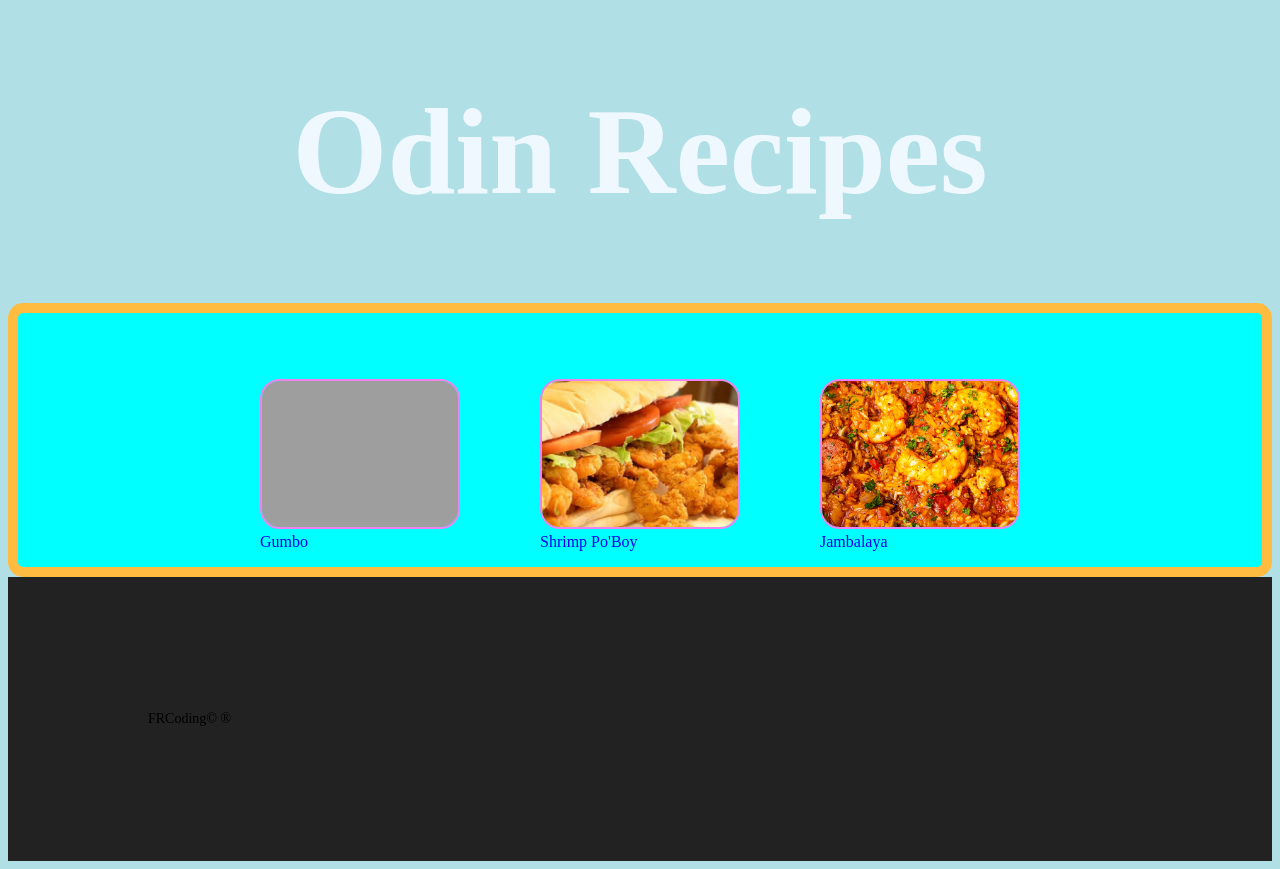
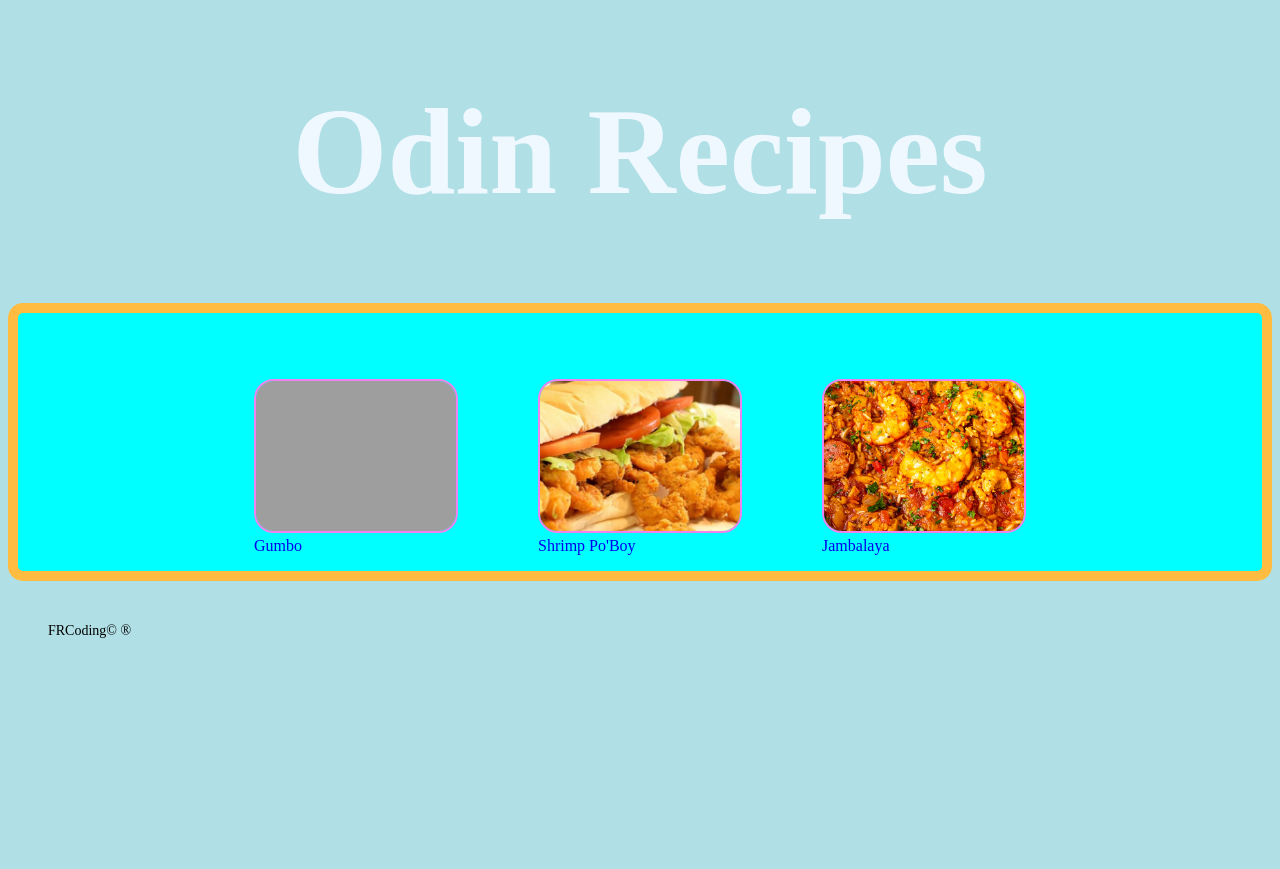
Before and after one commit to FRJ74/odin-recipes, a plain HTML site: page index.html in a window 1280 px wide. After the commit the page ends 800 px from the top, so only its background shows below. Drawn offline with Linux system fonts and the light colour scheme; grey boxes are pictures that could not be loaded.

Commit message:
Add stylings for footer

```diff
--- a/index.html
+++ b/index.html
@@ -39,11 +39,11 @@
                 </figcaption>
 
             </figure>
+
         </div>
     </div>
     <footer>
-       <p>FRCoding&copy; &reg;</p>
-       <p></p>
+       <p class="footer">FRCoding&copy; &reg;</p>
     </footer>
 
 </body>
--- a/styles.css
+++ b/styles.css
@@ -1,8 +1,8 @@
 /* Global stylings */
 
-* {
+/* {
     box-sizing: border-box;
-  }
+  } */
 
   /* Main stylings */
    body {
@@ -17,13 +17,13 @@
     color:aliceblue;
    }
 
-   p {
+  /* p {
     color: black;
     font-weight: 400;
     padding: 100px;
 
    }
-
+*/
    a {
     text-decoration: none;
   }
@@ -70,8 +70,8 @@
   }
 
   footer {
-    background-color: #222; /* Dark background for contrast */
-    color: #fff; /* Light text for readability */
+    background-color: powderblue; /* Dark background for contrast */
+    color: black; /* Light text for readability */
     padding: 20px 40px; /* Balanced padding */
     display: flex;
     flex-wrap: wrap;
```
